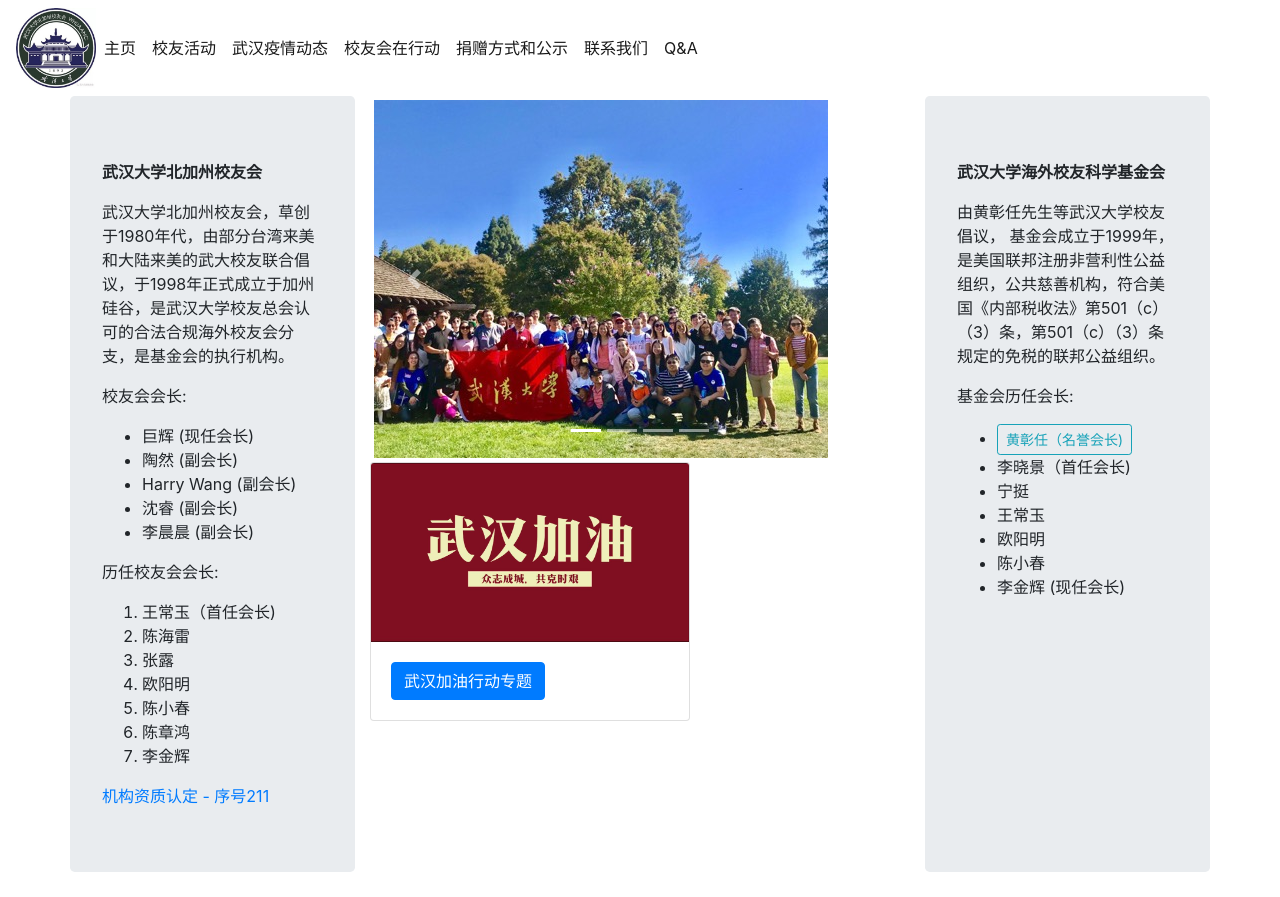
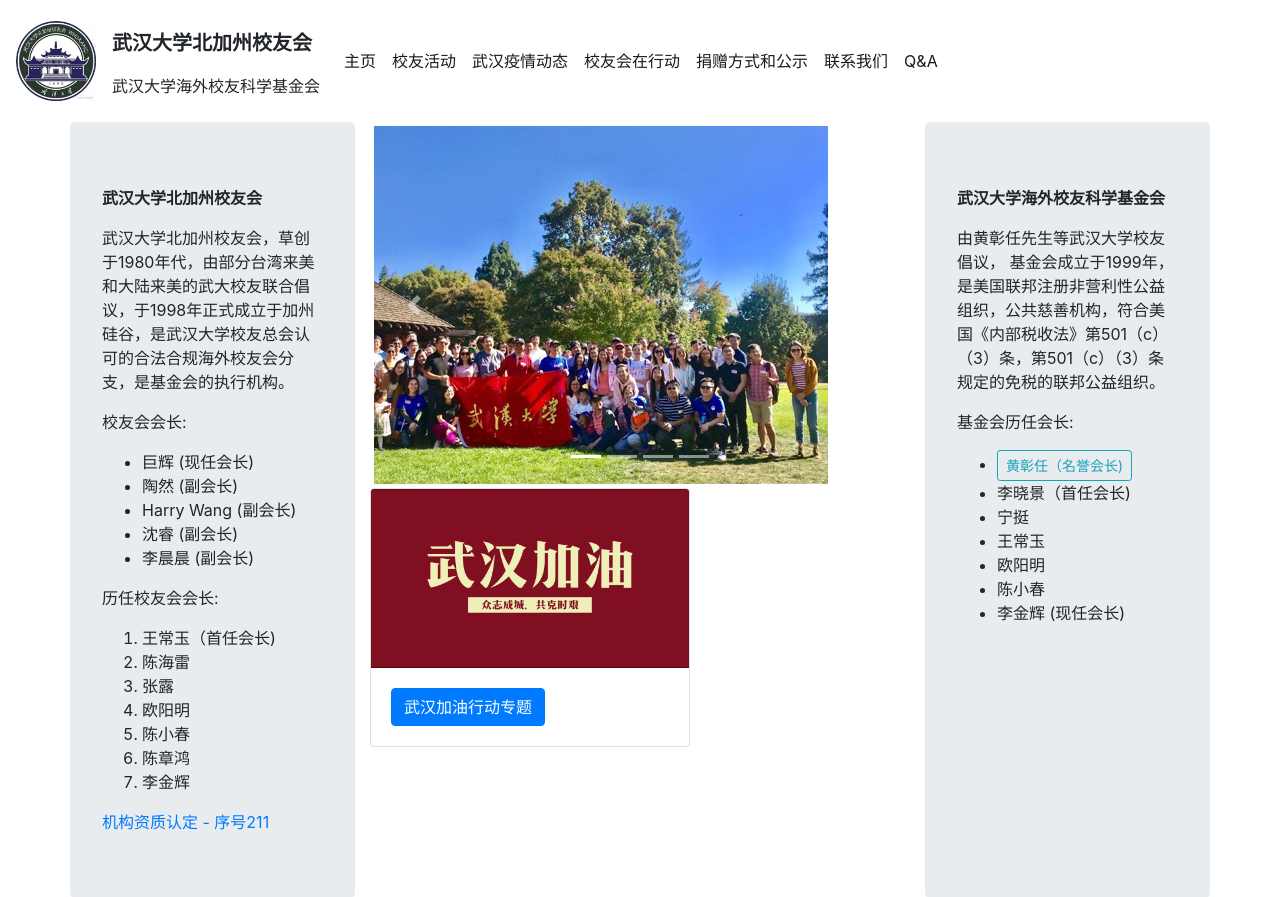
Before and after one commit to gaohongwei/wuhan_need_you, a Flask app: page / in a window 1280 px wide. Shown: the top 897 px of the page. Run offline with Flask 2, Linux system fonts and the light colour scheme; some libraries are stand-ins or nearby versions.

Commit message:
Added captions to the nav bar

```diff
--- a/app/templates/base.html
+++ b/app/templates/base.html
@@ -22,6 +22,10 @@
 	  	<a href="/">
 	  		<img src="{{url_for('static', filename='image/logo.jpg')}}" width="80" height="80">
 	  	</a>
+		<div style="word-wrap: break-word; margin-left: 1em; margin-right: 1em;">
+			<p style="margin-top: 1em; font-size: 20px; font-weight: bold;">武汉大学北加州校友会</p>
+			<p style="font-size: 16px;">武汉大学海外校友科学基金会</p>
+		</div>
 	  	<button class="navbar-toggler" type="button" data-toggle="collapse" data-target="#navbarNav" aria-controls="navbarNav" aria-expanded="false" aria-label="Toggle navigation">
 	    <span class="navbar-toggler-icon"></span>
 	  	</button>
```
